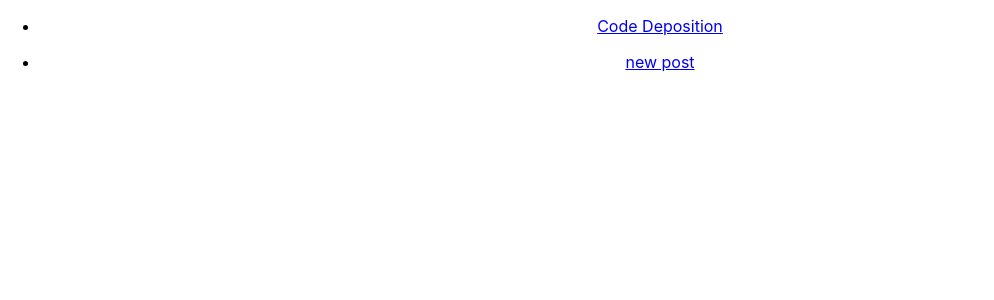
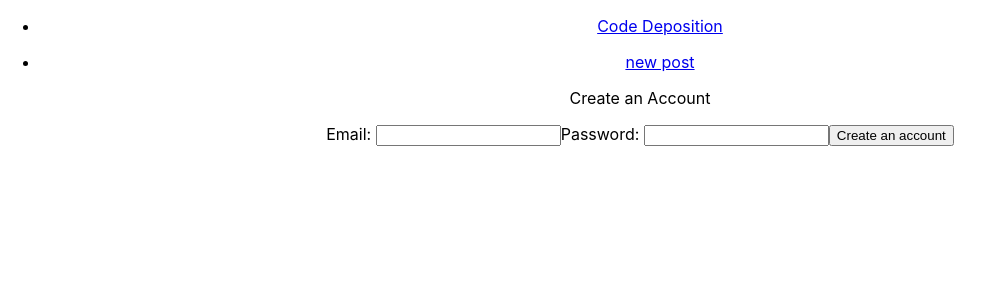
Before and after one commit to tjohnson1106/the-code-deposition, a React (Create React App) app: page /signin in a window 1280 px wide. Shown: the top 300 px of the page, without its empty margins (0-994 px from the left). Built offline with nearby package versions, Linux system fonts and the light colour scheme.

Commit message:
email and password forms

```diff
--- /dev/null
+++ b/src/components/SignIn.tsx
@@ -0,0 +1,36 @@
+import React, { useState } from "react";
+
+// import { createUser } from "../actions/sign-in";
+
+const SignIn = () => {
+  const [email, setEmail] = useState("");
+  const [password, setPassword] = useState("");
+
+  const signin = (e: Event) => {
+    e.preventDefault();
+    console.log("user created");
+  };
+
+  return (
+    <>
+      <form action="" onSubmit={signin as any}>
+        <p>Create an Account</p>
+        <label htmlFor="email">Email: </label>
+        <input
+          type="email"
+          name="email"
+          onChange={(e) => setEmail(e.target.value)}
+        />
+        <label htmlFor="password">Password: </label>
+        <input
+          type="password"
+          name="password"
+          onChange={(e) => setPassword(e.target.value)}
+        />
+        <input type="submit" value="Create an account" />
+      </form>
+    </>
+  );
+};
+
+export default SignIn;
--- a/src/routes.tsx
+++ b/src/routes.tsx
@@ -2,9 +2,11 @@ import React from "react";
 import { Switch, Route } from "react-router-dom";
 
 import Main from "./components/Main";
+import SignIn from "./components/SignIn";
 
 export const Routes = () => (
   <Switch>
     <Route exact path="/" component={Main} />
+    <Route exact path="/signin" component={SignIn} />
   </Switch>
 );
```
Also changed, not shown: src/actions/sign-in.ts (added).
